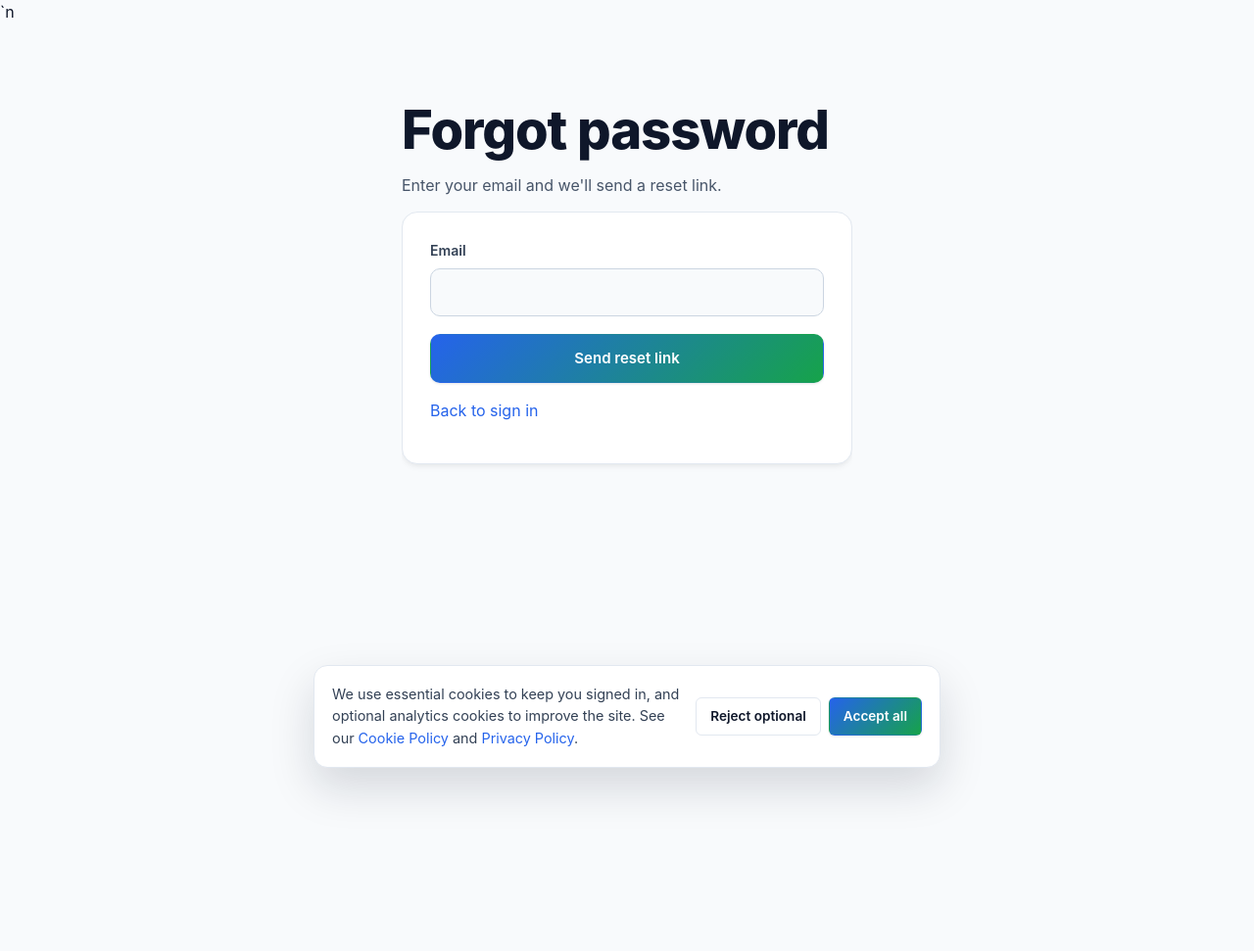
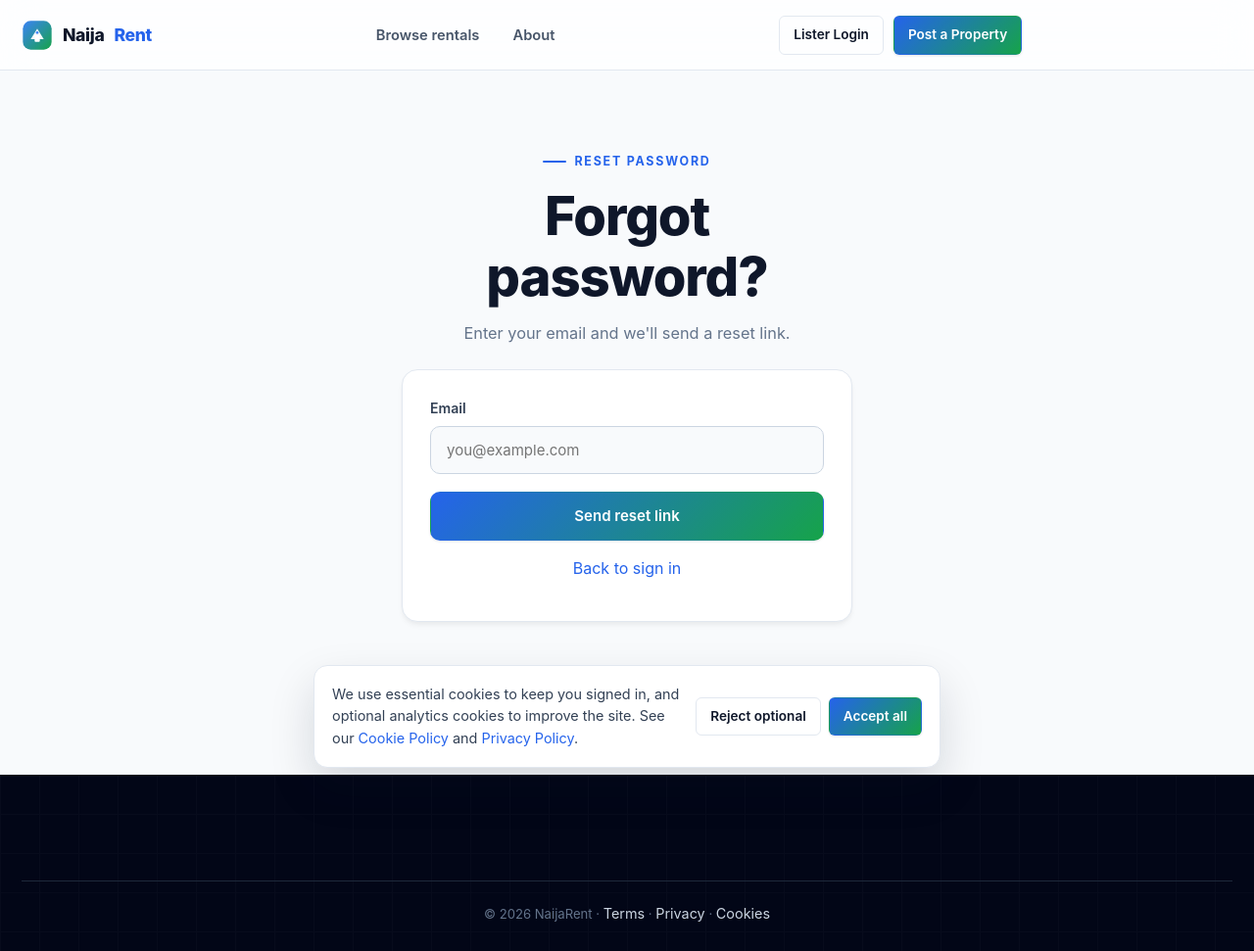
Before and after one commit to reloi6038-ux/naija-rent-trust-mvp, a website: page public/pages/forgot-password.html in a window 1280 px wide. Shown: the whole page at 98% size. Before the commit the page ends 800 px from the top, so only its background shows below. Drawn offline with nearby package versions, Linux system fonts and the light colour scheme; no server answers.

Commit message:
fix(ui): rewrite forgot-password page to remove stray 'n' bug and add i18n

```diff
--- a/public/pages/forgot-password.html
+++ b/public/pages/forgot-password.html
@@ -1,28 +1,82 @@
 <!DOCTYPE html>
 <html lang="en">
 <head>
-  <meta charset="UTF-8" /><meta name="viewport" content="width=device-width, initial-scale=1" />
-  <title>Forgot password — NaijaRent</title>
+  <meta charset="UTF-8" />
+  <meta name="viewport" content="width=device-width, initial-scale=1" />
+  <title>Forgot Password — NaijaRent</title>
   <link rel="icon" type="image/svg+xml" href="/favicon.svg" />
-  <link rel="stylesheet" href="/css/style.css" />`n  <link rel="stylesheet" href="/css/pages.css" />
+  <link rel="stylesheet" href="/css/style.css" />
+  <link rel="stylesheet" href="/css/home.css" />
+  <link rel="stylesheet" href="/css/pages.css" />
 </head>
 <body>
-  <main class="container section" style="max-width:460px;">
-    <h1>Forgot password</h1>
-    <p class="section-sub">Enter your email and we'll send a reset link.</p>
-    <form id="form" class="card" style="padding:28px;">
-      <div class="form-group"><label for="email">Email</label><input id="email" name="email" type="email" required /></div>
-      <button class="btn btn-primary btn-block">Send reset link</button>
-      <p class="helper mt-2"><a href="/pages/login">Back to sign in</a></p>
+  <a class="skip-link" href="#main">Skip to main content</a>
+
+  <header class="nav" role="banner">
+    <div class="container nav-inner">
+      <a class="brand" href="/"><img src="/images/logo-mark.svg" alt="" width="32" height="32" /> Naija<em>Rent</em></a>
+      <nav class="nav-links" id="navLinks" aria-label="Primary">
+        <a href="/pages/properties" data-i18n="nav.browse">Browse rentals</a>
+        <a href="/pages/about" data-i18n="nav.about">About</a>
+      </nav>
+      <div class="nav-actions" id="navActions"></div>
+      <div class="lang-switcher" id="langSwitcher"></div>
+      <button class="nav-toggle" id="navToggle" aria-label="Toggle menu" aria-expanded="false">☰</button>
+    </div>
+  </header>
+
+  <main id="main" class="container section" style="max-width:460px;">
+    <div class="section-head text-center" style="text-align:center; margin-bottom:24px;">
+      <div class="eyebrow" data-i18n="auth.login_title">Reset Password</div>
+      <h1 data-i18n="auth.forgot_password">Forgot password?</h1>
+      <p class="section-sub" data-i18n="auth.login_sub">Enter your email and we'll send a reset link.</p>
+    </div>
+
+    <form id="form" class="card" style="padding:28px;" novalidate>
+      <div class="form-group">
+        <label for="email" data-i18n="auth.email">Email</label>
+        <input id="email" name="email" type="email" required autocomplete="email" placeholder="you@example.com" />
+      </div>
+      <button class="btn btn-primary btn-block" type="submit">Send reset link</button>
+      <p class="helper mt-2 text-center" style="text-align:center;">
+        <a href="/pages/login" data-i18n="auth.sign_in">Back to sign in</a>
+      </p>
     </form>
   </main>
-  <script src="/js/api.js"></script><script src="/js/components.js"></script><script src="/js/ui.js"></script>
+
+  <footer class="footer">
+    <div class="container">
+      <div class="footer-bottom">
+        © <span id="year"></span> NaijaRent ·
+        <a href="/pages/terms" data-i18n="footer.terms">Terms</a> ·
+        <a href="/pages/privacy" data-i18n="footer.privacy">Privacy</a> ·
+        <a href="/pages/cookies" data-i18n="footer.cookies">Cookies</a>
+      </div>
+    </div>
+  </footer>
+
+  <script src="/js/i18n.js"></script>
+  <script src="/js/api.js"></script>
+  <script src="/js/components.js"></script>
+  <script src="/js/animations.js"></script>
+  <script src="/js/ui.js"></script>
+  <script src="/js/forms.js"></script>
   <script>
+    document.getElementById('year').textContent = new Date().getFullYear();
+    (async () => { try { await I18n.init(); } catch {} })();
+
     document.getElementById('form').addEventListener('submit', async (e) => {
       e.preventDefault();
+      if (!Forms.validate(e.target)) return;
       const body = Object.fromEntries(new FormData(e.target));
-      try { await API.post('/auth/forgot-password', body); toast('If that email exists, a reset link has been sent.', 'success'); }
-      catch (err) { toast(err.message, 'error'); }
+
+      try {
+        await API.post('/auth/forgot-password', body);
+        toast('If that email exists, a reset link has been sent.', 'success');
+        e.target.reset();
+      } catch (err) {
+        toast(err.message, 'error');
+      }
     });
   </script>
 </body>
```
